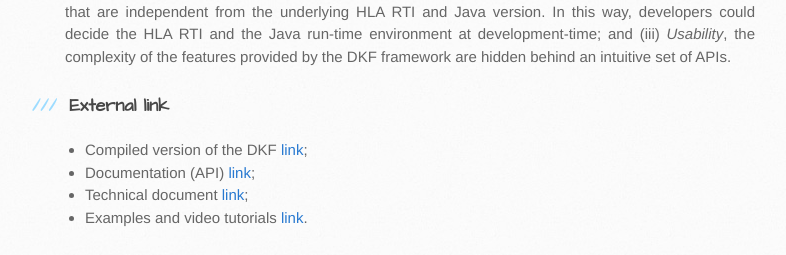
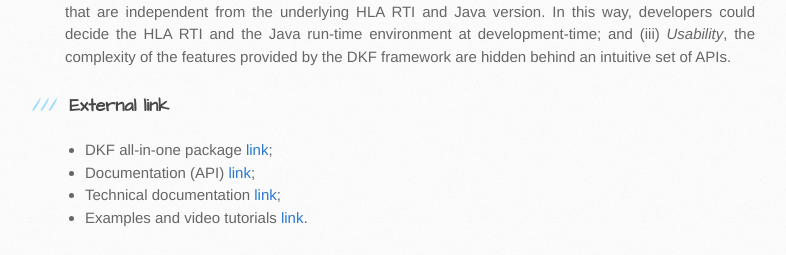
Before and after one commit to SMASH-Lab/HLA-Development-Kit, a plain HTML site: page index.html in a window 1280 px wide. Shown: the part 940-1195 px from the top of the page, without its empty margins (105-891 px from the left). Drawn offline with Linux system fonts and the light colour scheme.

Commit message:
Updated index.html
- Updated the index.html page

```diff
--- a/index.html
+++ b/index.html
@@ -57,9 +57,9 @@ The DKF is fully implemented in the Java language and is based on the following
 
 <p>
 	<ul>
-		<li>Compiled version of the DKF <a href="https://drive.google.com/open?id=0B6Txsul1iIJmVFdTX0Roc2tGeFk">link</a>;</li>
+		<li>DKF all-in-one package <a href="https://drive.google.com/open?id=0B6Txsul1iIJmVFdTX0Roc2tGeFk">link</a>;</li>
 		<li>Documentation (API) <a href="docs/index.html">link</a>;</li>
-		<li>Technical document <a href="https://drive.google.com/open?id=0B6Txsul1iIJmQWotaXVuODdYWDg">link</a>;</li>
+		<li>Technical documentation <a href="https://drive.google.com/open?id=0B6Txsul1iIJmQWotaXVuODdYWDg">link</a>;</li>
 		<li>Examples and video tutorials <a href="https://drive.google.com/open?id=0B6Txsul1iIJma3pITXE1M2hSOVk">link</a>.</li>
 	</ul>
 </p>
```
